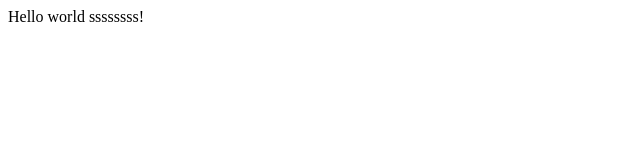
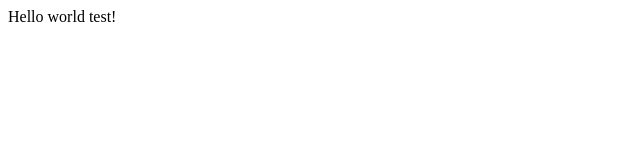
Before and after one commit to warrencaruana/gatsby-site, a Gatsby site: page / in a window 1280 px wide. Shown: the full height of the page, 0-640 px from the left. Built offline with nearby package versions, Linux system fonts and the light colour scheme; Gatsby itself is replaced by a stand-in of ours.

Commit message:
Change text

```diff
--- a/src/pages/index.js
+++ b/src/pages/index.js
@@ -1,5 +1,5 @@
 import React from "react"
 
 export default function Home() {
-  return <div>Hello world ssssssss!</div>
+  return <div>Hello world test!</div>
 }
```
Also changed, not shown: 1 other file.
